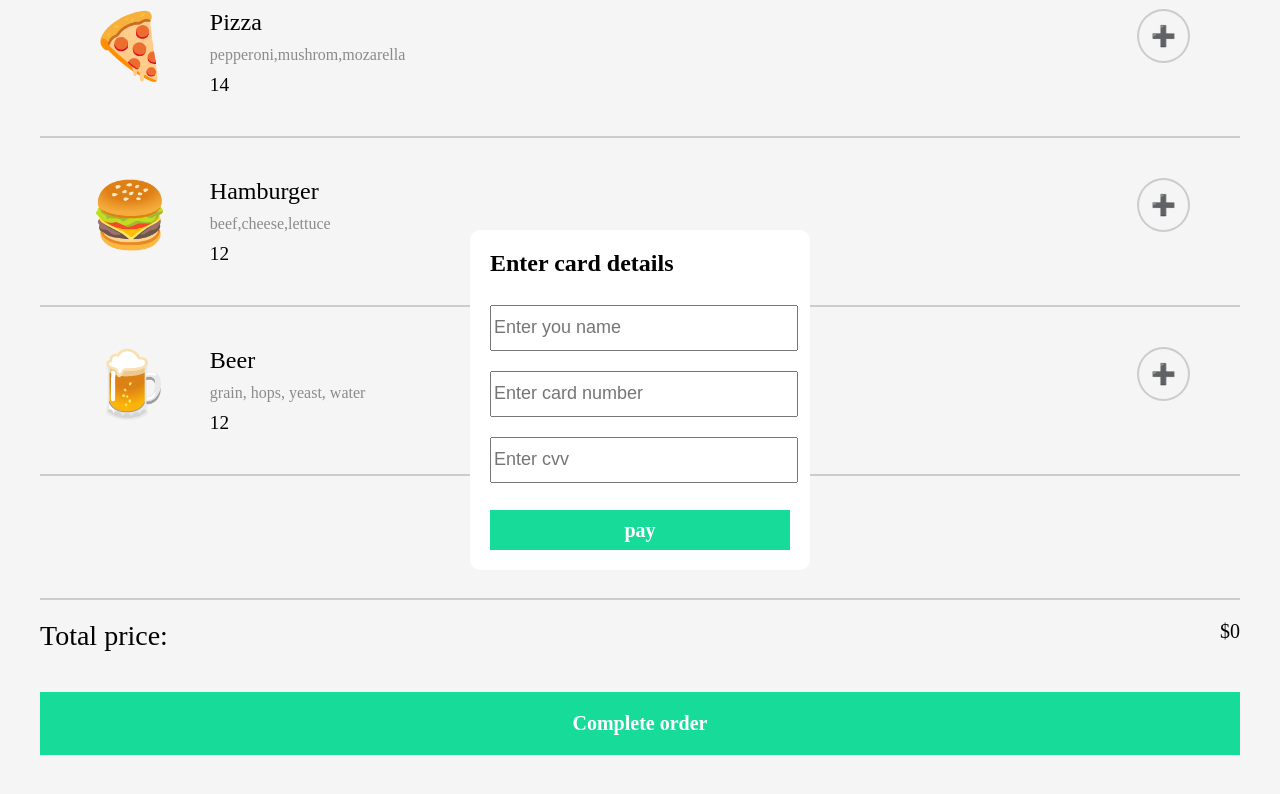
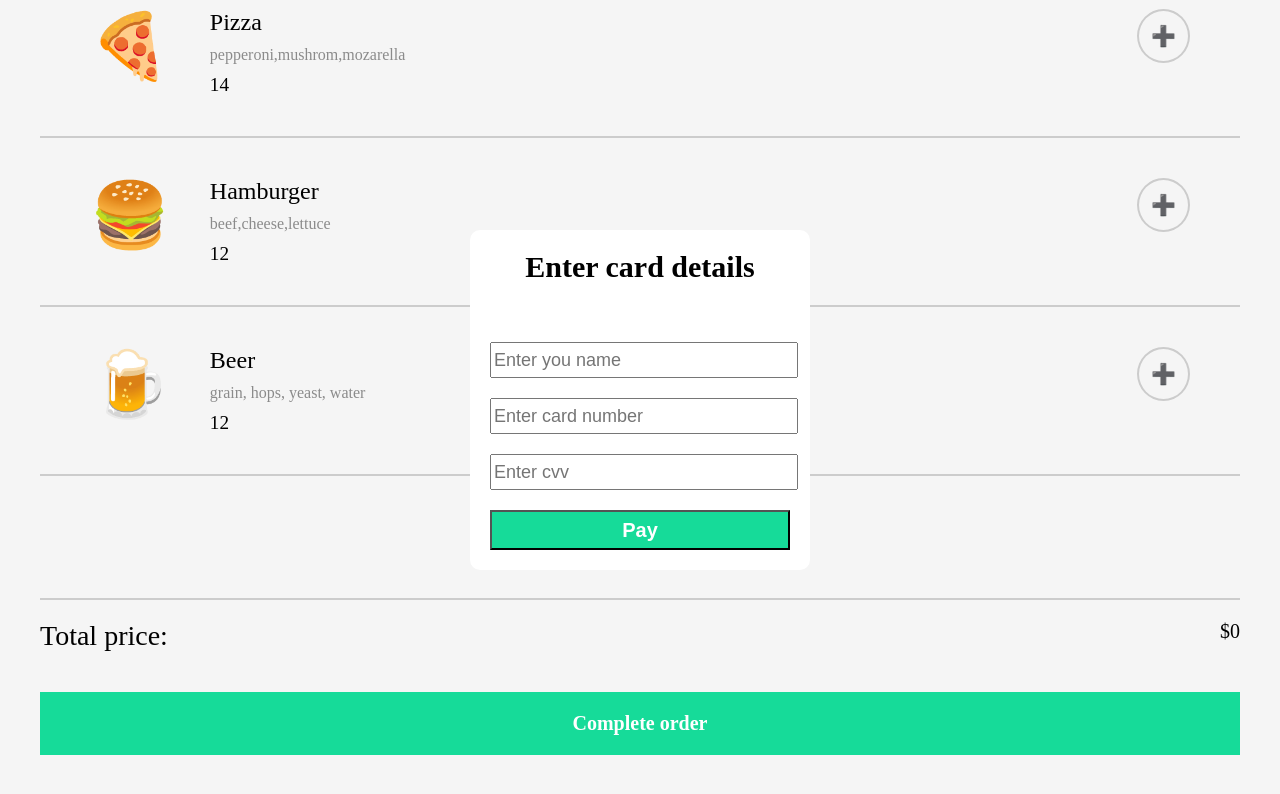
Before and after one commit to kanugurajesh/Food-Ordering-Website, a plain HTML site: page index.html in a window 1280 px wide. Both pictures are taken after a click on the element "Complete order". Shown: the part 247-1041 px from the top of the page. Drawn offline with Linux system fonts and the light colour scheme.

Commit message:
adding the data

```diff
--- a/index.css
+++ b/index.css
@@ -145,11 +145,10 @@ main {
 }
 
 .hide {
-    /* display: none !important; */
+    display: none !important;
 }
 
 .dynamic {
-    /* set the element at the center of teh screen */
     position: fixed;
     top: 50%;
     left: 50%;
@@ -162,27 +161,45 @@ main {
     display: flex;
     flex-direction: column;
     justify-content: space-between;
-    gap: 20px;
+}
+
+.dynamic header {
+    font-size: 20px;
+    font-weight: 700;
+    text-align: center;
 }
 
 .dynamic input {
     width: 100%;
-    height: 40px;
+    height: 30px;
     font-size: large;
 }
 
-.dynamic section {
+.dynamic section form {
     display: flex;
     flex-direction: column;
     gap: 20px;
 }
 
-.dynamic footer {
+#pay {
     font-size: 20px;
     width: 100%;
-    line-height: 40px;
-    text-align: center;
+    height: 40px;
+    font-weight: 700;
+    background-color: #16DB99;
     color: white;
+    cursor: pointer;
+    display: flex;
+    justify-content: center;
+}
+
+.last {
+    margin-top: 20px;
+    width: 100%;
+    height: 100px;
     background-color: #16DB99;
-    font-weight: 700;
+    display: flex;
+    justify-content: center;
+    align-items: center;
+    color: #065F46;
 }
--- a/index.html
+++ b/index.html
@@ -19,28 +19,14 @@
     <main id="main">
     </main>
     <footer id="footer0">
+        <div class="last hide" id="last">
+            <h1>😊!Your order is on its way!</h1>
+        </div>
+        <div class="first" id="first">
             <header>
                 <h1>Your order</h1>
             </header>
             <div id="footerdiv">
-            <!-- <section>
-                <div>
-                    <div class="big">Pizza</div>
-                    <div class="small">remove</div>
-                </div>
-                <div class="medium">
-                    $14
-                </div>
-            </section>
-            <section>
-                <div>
-                    <div class="big">Beer</div>
-                    <div class="small">remove</div>
-                </div>
-                <div class="medium">
-                    $12
-                </div>
-            </section> -->
             </div>
             <footer>
                 <div>
@@ -51,19 +37,20 @@
                     <section id="button">Complete order</section>
                 </div>
             </footer>
+        </div>
     </footer>
-    <div class="dynamic hide">
+    <div class="dynamic hide" id="paymentBar">
         <header>
             <h2>Enter card details</h2>
         </header>
         <section>
-            <input type="text" name="" id="" placeholder="Enter you name">
-            <input type="text" name="" id="" placeholder="Enter card number">
-            <input type="text" name="" id="" placeholder="Enter cvv">
+            <form>
+                <input type="text" name="" id="" placeholder="Enter you name" required>
+                <input type="text" name="" id="" placeholder="Enter card number" required>
+                <input type="text" name="" id="" placeholder="Enter cvv" required>
+                <input type="submit" value="Pay" id="pay">
+            </form>
         </section>
-        <footer>
-            pay
-        </footer>
     </div>
 </body>
 <script type="module" src="index.js"></script>
--- a/index.js
+++ b/index.js
@@ -4,6 +4,10 @@ let main = document.getElementById("main");
 let footer = document.getElementById("footerdiv")
 let money = document.getElementById("totalCost");
 let order = document.getElementById("button");
+let paymentBar = document.getElementById("paymentBar");
+let last = document.getElementById("last");
+let footer0 = document.getElementById("footer0");
+let first = document.getElementById("first");
 
 menuArray.forEach((item) => {
 
@@ -61,7 +65,15 @@ function calculateCost() {
 }
 
 order.addEventListener("click", () => {
-    alert("Your order is placed. Thank you for ordering from us.");
-    footer.innerHTML = "";
+    paymentBar.classList.toggle("hide");
+});
+
+let form = document.querySelector("form");
+form.addEventListener('submit', (event) => {
+    event.preventDefault();
+    paymentBar.classList.toggle("hide");
+    alert("Your payment is successful. Thank you for ordering from us.");
+    first.classList.toggle("hide");
+    last.classList.toggle("hide");
     money.innerHTML = "$0";
-});
+})
```
Lines whose indentation alone changed are shown as unchanged.
